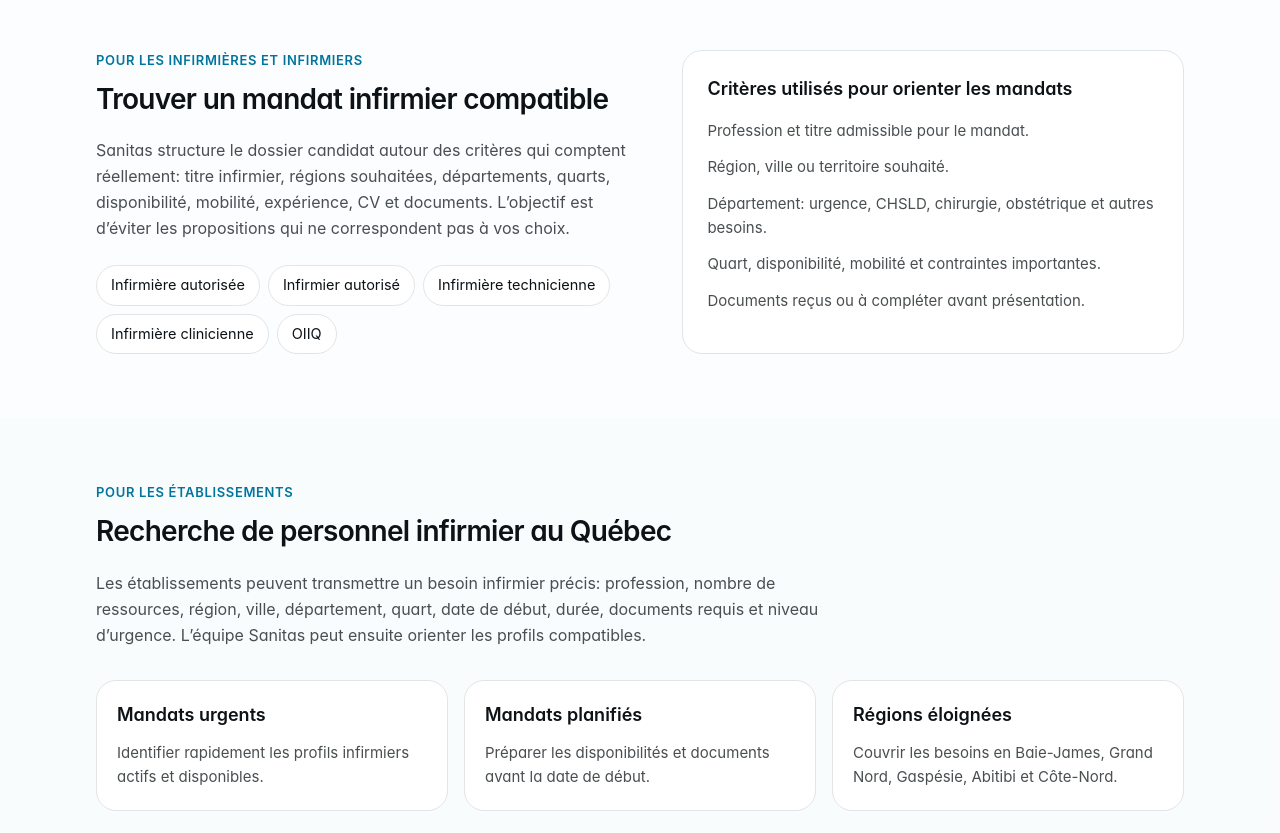
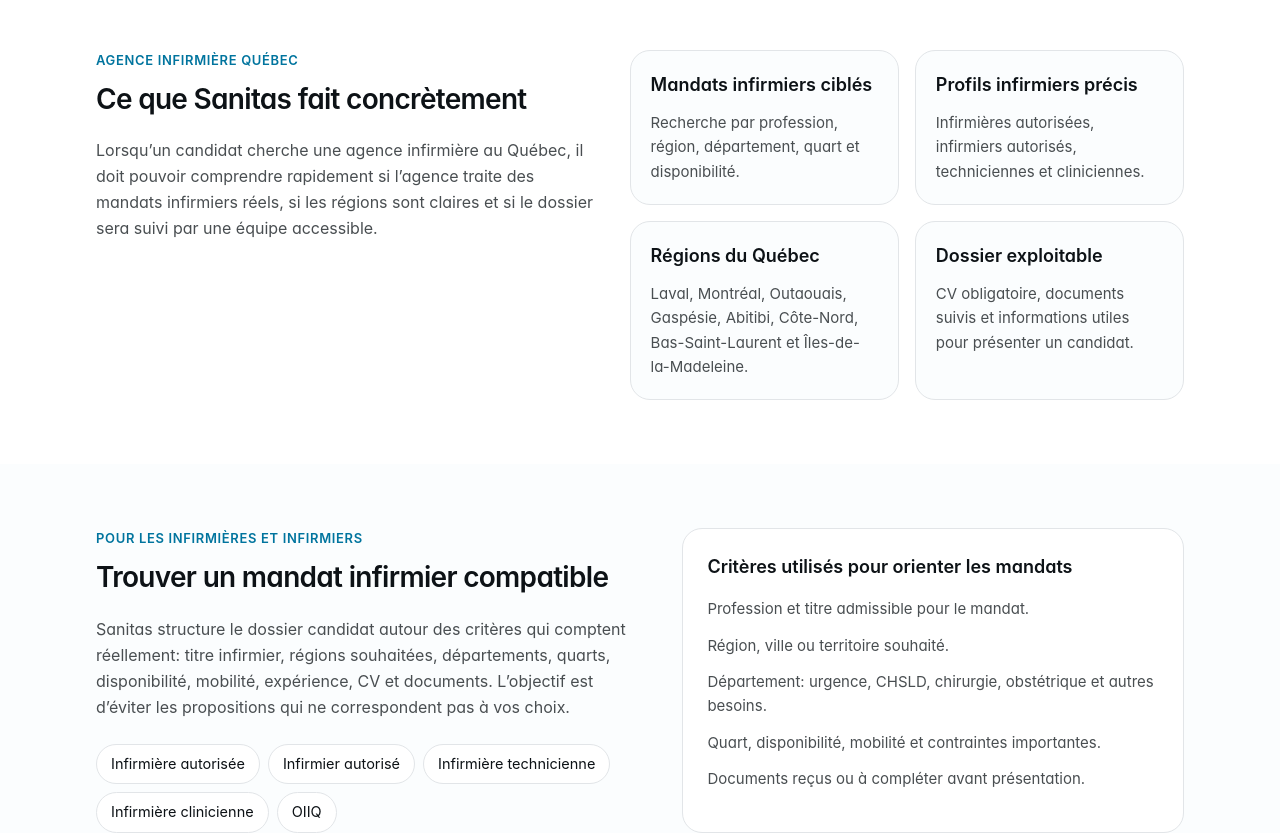
Before and after one commit to SanitasTech/Sanitas-am-lior-, a Next.js app: page /agence-infirmiere-quebec in a window 1280 px wide. Shown: the part 700-1533 px from the top of the page. Built offline with nearby package versions, Linux system fonts and the light colour scheme; no server answers.

Commit message:
Improve Sanitas nursing agency SEO signals

```diff
--- a/app/agence-infirmiere-quebec/page.tsx
+++ b/app/agence-infirmiere-quebec/page.tsx
@@ -175,6 +175,50 @@
         </div>
       </section>
 
+      <section className="section bg-surface py-12">
+        <div className="container-page grid gap-8 lg:grid-cols-[0.95fr_1.05fr] lg:items-start">
+          <div>
+            <p className="text-[13px] font-semibold uppercase tracking-wider text-accent">
+              Agence infirmière Québec
+            </p>
+            <h2 className="mt-2 text-[28px] font-semibold tracking-tight text-fg">
+              Ce que Sanitas fait concrètement
+            </h2>
+            <p className="mt-4 text-[16px] leading-relaxed text-fg-muted">
+              Lorsqu’un candidat cherche une agence infirmière au Québec, il doit pouvoir comprendre
+              rapidement si l’agence traite des mandats infirmiers réels, si les régions sont claires
+              et si le dossier sera suivi par une équipe accessible.
+            </p>
+          </div>
+
+          <div className="grid gap-4 sm:grid-cols-2">
+            {[
+              {
+                title: 'Mandats infirmiers ciblés',
+                body: 'Recherche par profession, région, département, quart et disponibilité.',
+              },
+              {
+                title: 'Profils infirmiers précis',
+                body: 'Infirmières autorisées, infirmiers autorisés, techniciennes et cliniciennes.',
+              },
+              {
+                title: 'Régions du Québec',
+                body: 'Laval, Montréal, Outaouais, Gaspésie, Abitibi, Côte-Nord, Bas-Saint-Laurent et Îles-de-la-Madeleine.',
+              },
+              {
+                title: 'Dossier exploitable',
+                body: 'CV obligatoire, documents suivis et informations utiles pour présenter un candidat.',
+              },
+            ].map((item) => (
+              <article key={item.title} className="rounded-2xl border border-border bg-bg p-5">
+                <h3 className="text-[18px] font-semibold text-fg">{item.title}</h3>
+                <p className="mt-3 text-[15px] leading-relaxed text-fg-muted">{item.body}</p>
+              </article>
+            ))}
+          </div>
+        </div>
+      </section>
+
       <section className="section py-10">
         <div className="container-page grid gap-8 lg:grid-cols-[1.05fr_0.95fr]">
           <div>
@@ -243,7 +287,7 @@
               },
               {
                 title: 'Régions éloignées',
-                body: 'Couvrir les besoins en Baie-James, Grand Nord, Gaspésie, Abitibi et Côte-Nord.',
+                body: 'Couvrir les besoins en Baie-James, Grand Nord, Gaspésie, Îles-de-la-Madeleine, Bas-Saint-Laurent, Abitibi et Côte-Nord.',
               },
             ].map((item) => (
               <article key={item.title} className="card p-5">
--- a/app/layout.tsx
+++ b/app/layout.tsx
@@ -27,7 +27,7 @@
     template: '%s | Agence Sanitas',
   },
   description:
-    'Agence de placement infirmi\u00e8re et sant\u00e9 bas\u00e9e \u00e0 Laval. Mandats infirmiers au Qu\u00e9bec pour infirmi\u00e8res autoris\u00e9es, techniciennes, cliniciennes et professionnels de la sant\u00e9.',
+    'Agence infirmi\u00e8re bas\u00e9e \u00e0 Laval. Mandats infirmiers au Qu\u00e9bec pour infirmi\u00e8res autoris\u00e9es, infirmiers autoris\u00e9s, techniciennes et cliniciennes.',
   keywords: [
     'agence infirmi\u00e8re Qu\u00e9bec',
     'agence infirmiere quebec',
@@ -47,8 +47,8 @@
     'mandat infirmi\u00e8re Abitibi',
     'mandat infirmi\u00e8re C\u00f4te-Nord',
     'mandat infirmi\u00e8re Bas-Saint-Laurent',
+    'mandat infirmi\u00e8re \u00celes-de-la-Madeleine',
     'emplois infirmi\u00e8res Qu\u00e9bec',
-    'emplois PAB Qu\u00e9bec',
     'recrutement personnel sant\u00e9 Qu\u00e9bec',
     'healthcare staffing Quebec',
     'nursing agency jobs Quebec',
@@ -57,7 +57,7 @@
   openGraph: {
     title: 'Agence Sanitas',
     description:
-      'Mandats en sant\u00e9 au Qu\u00e9bec. Choisissez vos r\u00e9gions, vos quarts et le type de mandat qui vous convient.',
+      'Mandats infirmiers au Qu\u00e9bec pour infirmi\u00e8res autoris\u00e9es, techniciennes et cliniciennes. Choisissez vos r\u00e9gions, vos quarts et vos disponibilit\u00e9s.',
     url: SITE_URL,
     locale: 'fr_CA',
     type: 'website',
@@ -74,7 +74,7 @@
   twitter: {
     card: 'summary_large_image',
     title: 'Agence Sanitas',
-    description: 'Mandats en sant\u00e9 au Qu\u00e9bec pour les professionnels de la sant\u00e9.',
+    description: 'Mandats infirmiers au Qu\u00e9bec pour infirmi\u00e8res autoris\u00e9es, techniciennes et cliniciennes.',
     images: [socialImage],
   },
   icons: {
--- a/app/page.tsx
+++ b/app/page.tsx
@@ -25,9 +25,9 @@
 import { urgencyOrder } from '@/lib/utils';
 
 export const metadata = publicPageMetadata({
-  title: 'Agence de placement infirmière au Québec | Mandats en santé',
+  title: 'Agence infirmière au Québec | Mandats infirmiers Sanitas',
   description:
-    'Agence Sanitas aide les infirmières autorisées, techniciennes, cliniciennes et professionnels de la santé à trouver des mandats au Québec.',
+    'Agence Sanitas aide les infirmières autorisées, infirmiers autorisés, techniciennes et cliniciennes à trouver des mandats infirmiers au Québec.',
   path: '/',
   frPath: '/',
   enPath: '/en',
@@ -142,9 +142,9 @@
           '@context': 'https://schema.org',
           '@graph': [
             webPageJsonLd({
-              name: 'Agence de placement en santé au Québec',
+              name: 'Agence infirmière au Québec',
               description:
-                'Agence Sanitas aide les professionnels de la santé à trouver des mandats au Québec et accompagne les établissements dans leurs besoins de personnel.',
+                'Agence Sanitas aide les infirmières autorisées, infirmiers autorisés, techniciennes et cliniciennes à trouver des mandats infirmiers au Québec.',
               url: '/',
             }),
           ],
@@ -197,16 +197,16 @@
             </h1>
 
             <p className="mt-8 max-w-2xl text-[18.5px] sm:text-[20px] leading-relaxed text-bg/85">
-              Infirmières autorisées, techniciennes, cliniciennes et autres professionnels de la
-              santé: choisissez vos régions, vos départements et vos horaires. Sanitas vous aide
-              à trouver des mandats compatibles au Québec.
+              Infirmières autorisées, infirmiers autorisés, techniciennes et cliniciennes:
+              choisissez vos régions, vos départements et vos horaires. Sanitas vous aide à
+              trouver des mandats infirmiers compatibles au Québec.
             </p>
 
             {/* CTAs : audience-segmentés, libellés agrandis pour identification immédiate */}
             <div className="mt-10 grid gap-6 sm:gap-8 sm:grid-cols-[auto_1px_auto] sm:items-start">
               <div>
                 <p className="text-[16px] font-serif italic tracking-[-0.05em] text-bg mb-3">
-                  Vous êtes <span className="font-semibold not-italic font-sans tracking-normal">professionnel de la santé</span>
+                  Vous êtes <span className="font-semibold not-italic font-sans tracking-normal">infirmier ou professionnel de la santé</span>
                 </p>
                 <div className="flex flex-wrap gap-2.5">
                   <Link
@@ -253,6 +253,38 @@
               Recherche rapide
             </p>
             <HomeSearch />
+          </div>
+        </div>
+      </section>
+
+      <section className="border-b border-border bg-surface py-6">
+        <div className="container-page">
+          <div className="flex flex-col gap-4 lg:flex-row lg:items-center lg:justify-between">
+            <div>
+              <p className="text-[12.5px] font-semibold uppercase tracking-[0.18em] text-accent">
+                Accès rapides
+              </p>
+              <h2 className="mt-1 text-[22px] font-semibold tracking-tight text-fg">
+                Recherches principales sur Agence Sanitas
+              </h2>
+            </div>
+            <div className="flex flex-wrap gap-2">
+              <Link href="/agence-infirmiere-quebec" className="chip-link">
+                Agence infirmière Québec
+              </Link>
+              <Link href="/emplois-infirmieres-quebec" className="chip-link">
+                Emplois infirmières Québec
+              </Link>
+              <Link href="/mandats-infirmiers-region-eloignee" className="chip-link">
+                Mandats en régions éloignées
+              </Link>
+              <Link href="/agence-placement-sante-laval" className="chip-link">
+                Agence placement santé Laval
+              </Link>
+              <Link href="/recrutement-personnel-sante-quebec" className="chip-link">
+                Recrutement personnel santé
+              </Link>
+            </div>
           </div>
         </div>
       </section>
--- a/lib/seo.ts
+++ b/lib/seo.ts
@@ -192,8 +192,8 @@
     logo: absoluteUrl(BRAND_LOGO_PATH),
     priceRange: '$$',
     description:
-      'Agence de placement en santé basée à Laval, spécialisée dans les mandats infirmiers et le recrutement de professionnels de la santé au Québec.',
-    slogan: 'Mandats en santé au Québec pour professionnels de la santé.',
+      'Agence infirmière et agence de placement en santé basée à Laval, spécialisée dans les mandats infirmiers pour infirmières autorisées, techniciennes et cliniciennes au Québec.',
+    slogan: 'Mandats infirmiers au Québec pour infirmières autorisées, techniciennes et cliniciennes.',
     address: {
       '@type': 'PostalAddress',
       streetAddress: `${COMPANY.address.line2}, ${COMPANY.address.line1}`,
@@ -219,7 +219,7 @@
         ),
         offerCatalogItem(
           'Mandats pour candidats en santé',
-          'Accès aux mandats pour infirmières, infirmières auxiliaires, PAB, ASSS et autres professionnels de la santé.'
+          'Accès aux mandats pour infirmières autorisées, techniciennes, cliniciennes et autres professionnels de la santé selon les postes actifs.'
         ),
         offerCatalogItem(
           'Recherche de personnel pour établissements',
```
